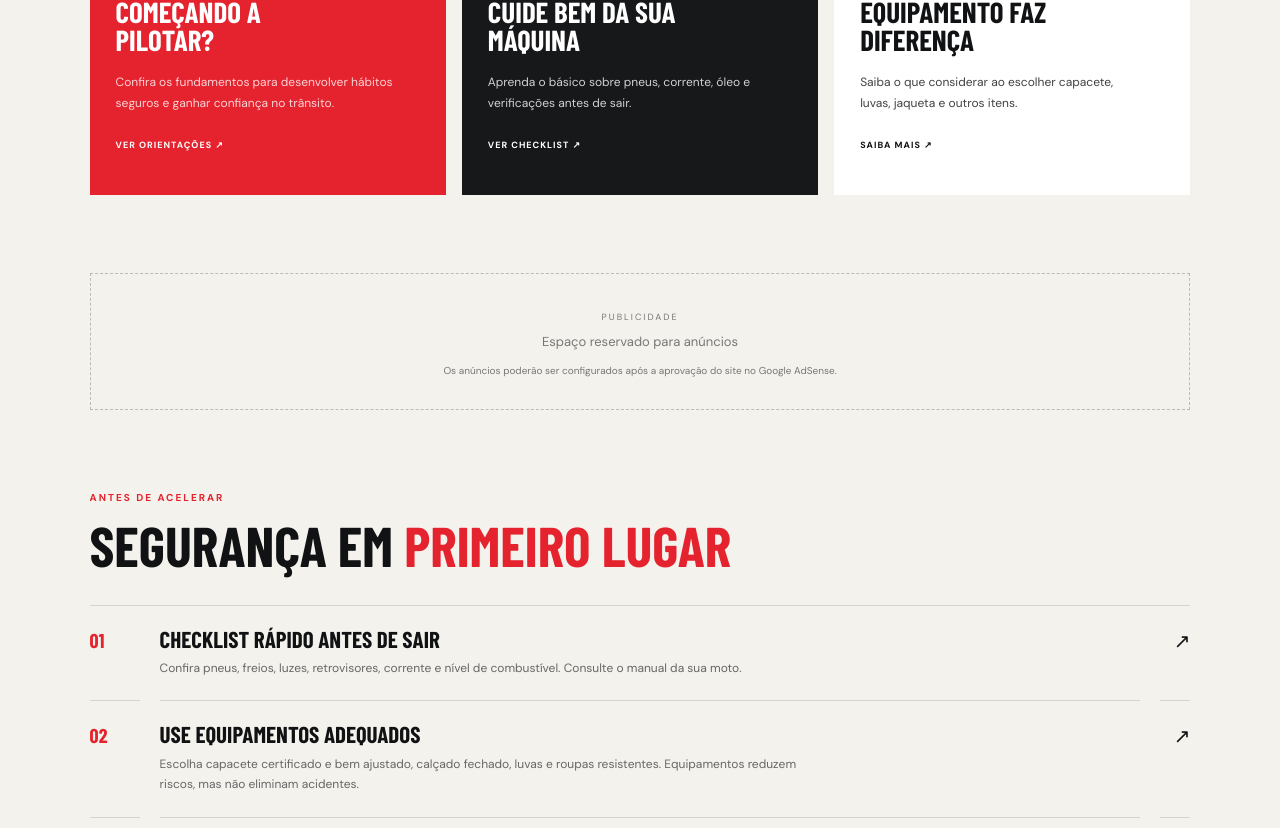
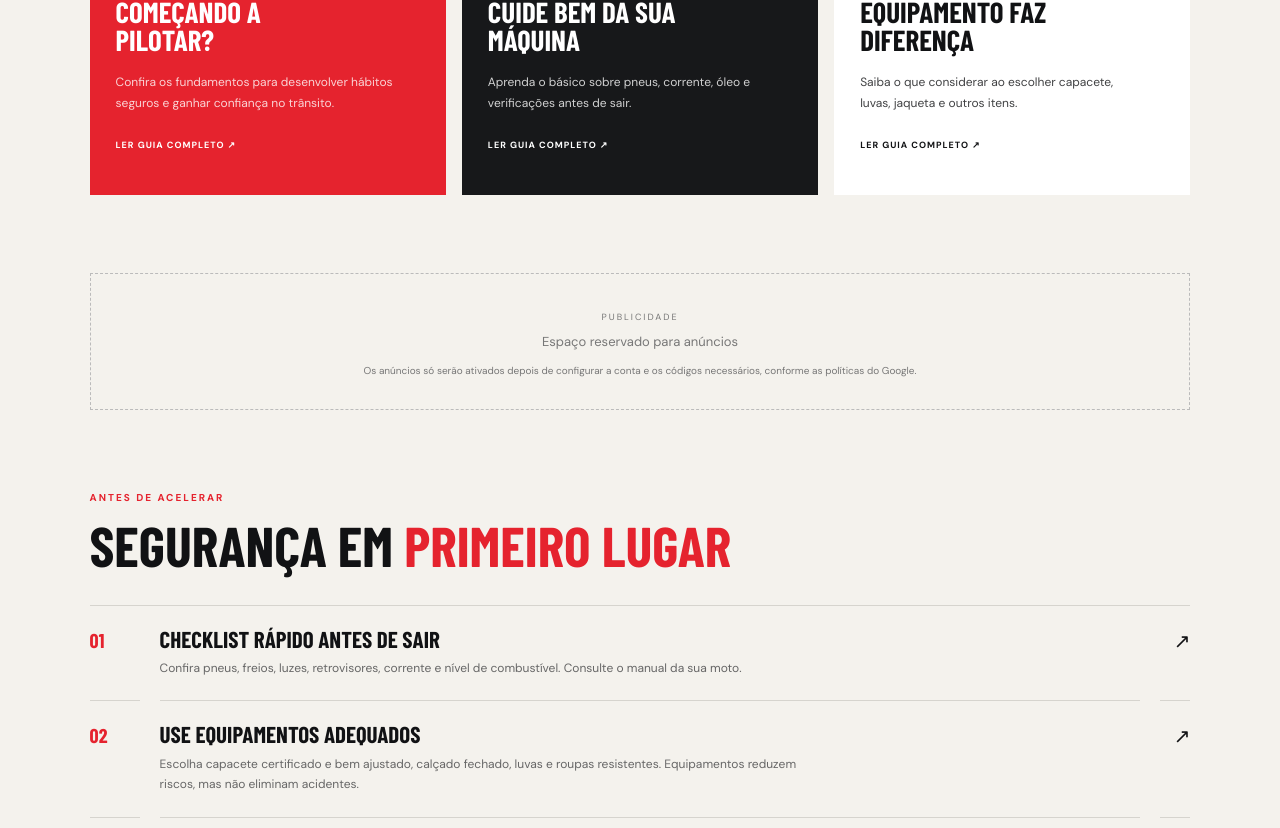
Before and after one commit to biell21082000-pixel/guia-do-piloto, a plain HTML site: page index.html in a window 1280 px wide. Shown: the part 994-1822 px from the top of the page. Drawn offline with nearby package versions, Linux system fonts and the light colour scheme; a web font is replaced by a local one.

Commit message:
Conectar página inicial aos novos guias

```diff
--- a/index.html
+++ b/index.html
@@ -6,17 +6,17 @@
 <meta name="theme-color" content="#e5232e"><title>Guia do Piloto | Sua vida sobre duas rodas</title><link rel="stylesheet" href="styles.css">
 </head>
 <body>
-<header class="top"><a class="brand" href="index.html"><span class="mark">GP</span><span>GUIA DO <b>PILOTO</b><small>SUA VIDA SOBRE DUAS RODAS</small></span></a><nav><a href="#guias">Guias</a><a href="#manutencao">Manutenção</a><a href="sobre.html">Sobre</a><a href="contato.html">Contato</a></nav></header>
+<header class="top"><a class="brand" href="index.html"><span class="mark">GP</span><span>GUIA DO <b>PILOTO</b><small>SUA VIDA SOBRE DUAS RODAS</small></span></a><nav><a href="#guias">Guias</a><a href="pilotagem-segura.html">Pilotagem</a><a href="manutencao-preventiva.html">Manutenção</a><a href="sobre.html">Sobre</a><a href="contato.html">Contato</a></nav></header>
 <main>
 <section class="hero"><div class="hero-copy"><span class="eyebrow">LIBERDADE • CONHECIMENTO • SEGURANÇA</span><h1>O mundo das motos começa <em>aqui.</em></h1><p>Informação prática para pilotar melhor, cuidar da sua moto e aproveitar cada quilômetro com mais confiança.</p><a class="btn" href="#guias">EXPLORE OS GUIAS <span>↗</span></a></div><div class="hero-art" aria-label="Ilustração estilizada de motocicleta"><div class="sun"></div><div class="road"></div><div class="bike"><div class="wheel w1"></div><div class="wheel w2"></div><div class="frame"></div><div class="tank"></div><div class="handle"></div></div><span class="art-label">VÁ MAIS LONGE.</span></div></section>
 <section class="ticker"><span>◆ MANUTENÇÃO</span><span>◆ EQUIPAMENTOS</span><span>◆ SEGURANÇA</span><span>◆ VIDA DE PILOTO</span></section>
 <section class="section" id="guias"><div class="section-head"><div><span class="eyebrow">CONHECIMENTO QUE MOVE</span><h2>Explore o universo <em>das motos</em></h2></div><p>Conteúdo para quem está começando e para quem já vive na estrada.</p></div>
 <div class="cards">
-<article class="feature red"><div class="card-icon">01 / PILOTAGEM</div><div class="line-art">↗</div><h3>Começando a pilotar?</h3><p>Confira os fundamentos para desenvolver hábitos seguros e ganhar confiança no trânsito.</p><a href="#seguranca">VER ORIENTAÇÕES ↗</a></article>
-<article class="feature dark" id="manutencao"><div class="card-icon">02 / MANUTENÇÃO</div><div class="line-art">⚙</div><h3>Cuide bem da sua máquina</h3><p>Aprenda o básico sobre pneus, corrente, óleo e verificações antes de sair.</p><a href="#checklist">VER CHECKLIST ↗</a></article>
-<article class="feature light"><div class="card-icon">03 / EQUIPAMENTOS</div><div class="line-art">◉</div><h3>Equipamento faz diferença</h3><p>Saiba o que considerar ao escolher capacete, luvas, jaqueta e outros itens.</p><a href="#equipamentos">SAIBA MAIS ↗</a></article>
+<article class="feature red"><div class="card-icon">01 / PILOTAGEM</div><div class="line-art">↗</div><h3>Começando a pilotar?</h3><p>Confira os fundamentos para desenvolver hábitos seguros e ganhar confiança no trânsito.</p><a href="pilotagem-segura.html">LER GUIA COMPLETO ↗</a></article>
+<article class="feature dark" id="manutencao"><div class="card-icon">02 / MANUTENÇÃO</div><div class="line-art">⚙</div><h3>Cuide bem da sua máquina</h3><p>Aprenda o básico sobre pneus, corrente, óleo e verificações antes de sair.</p><a href="manutencao-preventiva.html">LER GUIA COMPLETO ↗</a></article>
+<article class="feature light"><div class="card-icon">03 / EQUIPAMENTOS</div><div class="line-art">◉</div><h3>Equipamento faz diferença</h3><p>Saiba o que considerar ao escolher capacete, luvas, jaqueta e outros itens.</p><a href="equipamentos-para-motociclistas.html">LER GUIA COMPLETO ↗</a></article>
 </div></section>
-<section class="ad-area"><span class="ad-label">PUBLICIDADE</span><p>Espaço reservado para anúncios</p><small>Os anúncios poderão ser configurados após a aprovação do site no Google AdSense.</small></section>
+<section class="ad-area"><span class="ad-label">PUBLICIDADE</span><p>Espaço reservado para anúncios</p><small>Os anúncios só serão ativados depois de configurar a conta e os códigos necessários, conforme as políticas do Google.</small></section>
 <section class="section guides" id="seguranca"><div class="section-head"><div><span class="eyebrow">ANTES DE ACELERAR</span><h2>Segurança em <em>primeiro lugar</em></h2></div></div><div class="guide-list" id="checklist"><div class="guide-number">01</div><div><h3>Checklist rápido antes de sair</h3><p>Confira pneus, freios, luzes, retrovisores, corrente e nível de combustível. Consulte o manual da sua moto.</p></div><span>↗</span><div class="guide-number">02</div><div id="equipamentos"><h3>Use equipamentos adequados</h3><p>Escolha capacete certificado e bem ajustado, calçado fechado, luvas e roupas resistentes. Equipamentos reduzem riscos, mas não eliminam acidentes.</p></div><span>↗</span><div class="guide-number">03</div><div><h3>Pilote de forma defensiva</h3><p>Mantenha distância, adapte a velocidade às condições e aumente a atenção em chuva, cruzamentos e pontos cegos.</p></div><span>↗</span></div></section>
 <section class="closing"><span class="eyebrow">A ESTRADA ENSINA. A INFORMAÇÃO PREPARA.</span><h2>Boa viagem.<br><em>Pilote com consciência.</em></h2><a class="btn" href="sobre.html">CONHEÇA O PROJETO ↗</a></section>
 </main>
```
